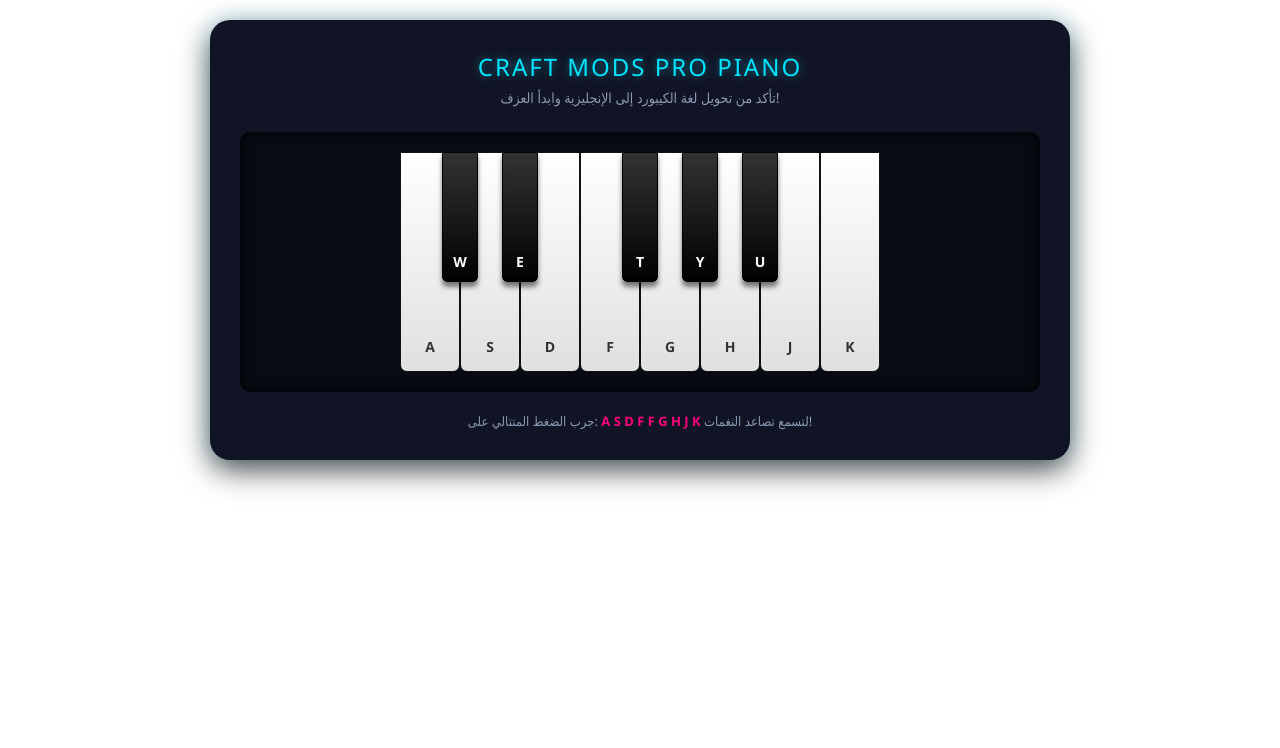
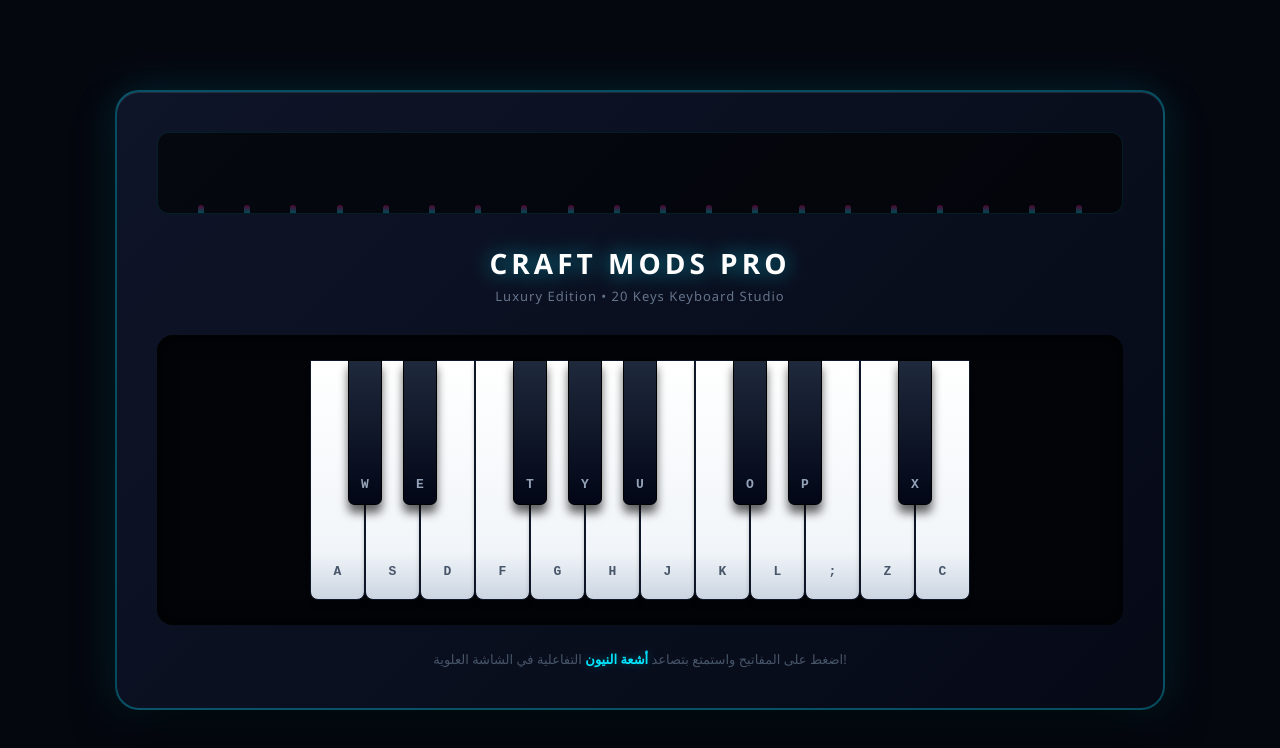
Before and after one commit to CraftModsPro/CraftModsPro, a plain HTML site: page index.html in a window 1280 px wide. Drawn offline with Linux system fonts and the light colour scheme.

Commit message:
Update index.html

```diff
--- a/index.html
+++ b/index.html
@@ -3,206 +3,281 @@
 <head>
     <meta charset="UTF-8">
     <meta name="viewport" content="width=device-width, initial-scale=1.0">
-    <title>Craft Mods Pro - Virtual Piano</title>
+    <title>Craft Mods Pro - Luxury Cyber Piano</title>
     <style>
-        /* تصميم اللوحة الخلفية والألوان النيون */
+        /* تصميم الخلفية الفاخرة والمظلمة للموقع */
+        body {
+            background-color: #05070f;
+            display: flex;
+            justify-content: center;
+            align-items: center;
+            min-height: 100vh;
+            margin: 0;
+            overflow: hidden;
+        }
+
+        /* الحاوية الرئيسية - لوحة تحكم فاخرة ثلاثية الأبعاد */
         .piano-container {
-            background: #111424;
-            padding: 30px;
-            border-radius: 20px;
-            box-shadow: 0 10px 30px rgba(0,0,0,0.7), 0 0 20px rgba(0, 229, 255, 0.2);
+            background: linear-gradient(135deg, rgba(15, 22, 42, 0.95) 0%, rgba(6, 10, 23, 0.98) 100%);
+            padding: 40px;
+            border-radius: 24px;
+            box-shadow: 0 25px 50px -12px rgba(0, 0, 0, 0.8),
+                        0 0 40px rgba(0, 229, 255, 0.15),
+                        inset 0 1px 0 rgba(255, 255, 255, 0.1);
+            border: 2px solid rgba(0, 229, 255, 0.3);
             text-align: center;
-            font-family: 'Segoe UI', Tahoma, Geneva, Verdana, sans-serif;
-            max-width: 800px;
-            margin: 20px auto;
-            direction: ltr;
+            font-family: 'Segoe UI', Roboto, sans-serif;
+            width: 100%;
+            max-width: 1050px;
+            box-sizing: border-box;
+            position: relative;
+        }
+
+        /* شاشة العرض العلوية للمؤثرات الشعاعية */
+        .visualizer-screen {
+            height: 80px;
+            background: rgba(0, 0, 0, 0.6);
+            border-radius: 12px;
+            margin-bottom: 30px;
+            border: 1px solid rgba(0, 229, 255, 0.1);
+            display: flex;
+            justify-content: space-around;
+            align-items: flex-end;
+            padding: 0 20px;
+            overflow: hidden;
+        }
+
+        .visual-bar {
+            width: 6px;
+            height: 10%;
+            background: linear-gradient(to top, #00e5ff, #ff007f);
+            border-radius: 3px 3px 0 0;
+            transition: height 0.1s ease;
+            opacity: 0.3;
+        }
+
+        .visual-bar.pulse {
+            height: 90% !important;
+            opacity: 1;
+            box-shadow: 0 0 15px #00e5ff, 0 0 25px #ff007f;
         }
 
         .piano-title {
-            color: #00e5ff;
-            font-size: 24px;
-            margin-bottom: 5px;
+            color: #ffffff;
+            font-size: 28px;
+            font-weight: 800;
+            margin: 0 0 5px 0;
             text-transform: uppercase;
-            letter-spacing: 2px;
-            text-shadow: 0 0 10px rgba(0, 229, 255, 0.5);
+            letter-spacing: 4px;
+            text-shadow: 0 0 20px rgba(0, 229, 255, 0.6);
         }
 
         .piano-subtitle {
-            color: #8b9bb4;
-            font-size: 14px;
-            margin-bottom: 25px;
+            color: #64748b;
+            font-size: 13px;
+            margin-bottom: 30px;
+            letter-spacing: 1px;
         }
 
-        /* لوحة المفاتيح */
+        /* لوحة تشغيل المفاتيح */
         .piano-keyboard {
             display: flex;
             justify-content: center;
+            background: #020408;
+            padding: 25px 15px;
+            border-radius: 16px;
+            box-shadow: inset 0 0 20px rgba(0,0,0,0.9);
             position: relative;
-            background: #090b14;
-            padding: 20px 10px;
-            border-radius: 10px;
-            box-shadow: inset 0 0 10px #000;
         }
 
-        /* المفاتيح البيضاء */
+        /* المفاتيح البيضاء الفاخرة */
         .key-white {
-            width: 60px;
-            height: 220px;
-            background: linear-gradient(to bottom, #fff 0%, #e0e0e0 100%);
-            border: 1px solid #111;
-            border-radius: 0 0 7px 7px;
+            width: 55px;
+            height: 240px;
+            background: linear-gradient(to bottom, #ffffff 0%, #f1f5f9 80%, #cbd5e1 100%);
+            border: 1px solid #0f172a;
+            border-radius: 0 0 8px 8px;
             cursor: pointer;
             position: relative;
             display: flex;
             flex-direction: column;
             justify-content: flex-end;
             align-items: center;
-            padding-bottom: 15px;
+            padding-bottom: 20px;
             box-sizing: border-box;
-            transition: all 0.1s ease;
+            transition: filter 0.1s, transform 0.05s, background 0.1s;
             z-index: 1;
+            box-shadow: 0 5px 5px rgba(0,0,0,0.3);
         }
 
         .key-white:active, .key-white.active {
-            background: linear-gradient(to bottom, #00e5ff 0%, #00a5bb 100%);
-            box-shadow: 0 0 15px #00e5ff;
-            height: 218px;
-            transform: translateY(2px);
+            background: linear-gradient(to bottom, #00f2fe 0%, #4facfe 100%);
+            box-shadow: 0 0 25px #00e5ff, inset 0 -5px 15px rgba(255,255,255,0.4);
+            transform: translateY(4px);
+            height: 236px;
         }
 
-        /* المفاتيح السوداء */
+        /* المفاتيح السوداء الفخمة */
         .key-black {
-            width: 36px;
-            height: 130px;
-            background: linear-gradient(to bottom, #333 0%, #000 100%);
+            width: 34px;
+            height: 145px;
+            background: linear-gradient(to bottom, #1e293b 0%, #020617 100%);
             border: 1px solid #000;
-            border-radius: 0 0 5px 5px;
+            border-radius: 0 0 6px 6px;
             cursor: pointer;
-            margin-left: -18px;
-            margin-right: -18px;
+            margin-left: -17px;
+            margin-right: -17px;
             z-index: 2;
             position: relative;
             display: flex;
             flex-direction: column;
             justify-content: flex-end;
             align-items: center;
-            padding-bottom: 10px;
+            padding-bottom: 12px;
             box-sizing: border-box;
-            transition: all 0.1s ease;
-            box-shadow: 0 5px 5px rgba(0,0,0,0.5);
+            transition: transform 0.05s, background 0.1s;
+            box-shadow: 0 8px 10px rgba(0,0,0,0.6);
         }
 
         .key-black:active, .key-black.active {
-            background: linear-gradient(to bottom, #ff007f 0%, #b5005a 100%);
-            box-shadow: 0 0 15px #ff007f;
-            height: 128px;
+            background: linear-gradient(to bottom, #ff0844 0%, #ffb199 100%);
+            box-shadow: 0 0 25px #ff007f, inset 0 -3px 10px rgba(255,255,255,0.4);
+            transform: translateY(3px);
+            height: 142px;
         }
 
-        /* أحرف الكيبورد المكتوبة على المفاتيح */
+        /* الحروف المضيئة */
         .key-letter {
-            font-weight: bold;
-            font-size: 14px;
+            font-weight: 700;
+            font-size: 13px;
             pointer-events: none;
             user-select: none;
+            font-family: monospace;
         }
-        .key-white .key-letter { color: #333; }
-        .key-black .key-letter { color: #fff; }
-        .key-white.active .key-letter { color: #fff; }
+        .key-white .key-letter { color: #475569; }
+        .key-black .key-letter { color: #94a3b8; }
+        .key-white.active .key-letter, .key-black.active .key-letter { color: #ffffff; text-shadow: 0 0 5px #fff; }
 
-        /* تلميح تشغيل الصوت */
         .piano-hints {
-            margin-top: 20px;
-            color: #8b9bb4;
+            margin-top: 25px;
+            color: #475569;
             font-size: 13px;
         }
         .piano-hints span {
-            color: #ff007f;
+            color: #00e5ff;
             font-weight: bold;
+            text-shadow: 0 0 10px rgba(0,229,255,0.3);
         }
     </style>
 </head>
 <body>
 
 <div class="piano-container">
-    <div class="piano-title">Craft Mods Pro Piano</div>
-    <div class="piano-subtitle">تأكد من تحويل لغة الكيبورد إلى الإنجليزية وابدأ العزف!</div>
+    <div class="visualizer-screen" id="screen">
+        </div>
+
+    <div class="piano-title">Craft Mods Pro</div>
+    <div class="piano-subtitle">Luxury Edition • 20 Keys Keyboard Studio</div>
 
     <div class="piano-keyboard">
-        <!-- مفاتيح البيانو مرتبطة بأحرف الكيبورد ونوتات حقيقية مجانية -->
-        <div class="key-white" data-key="a" data-note="C4"><span class="key-letter">A</span></div>
-        <div class="key-black" data-key="w" data-note="Db4"><span class="key-letter">W</span></div>
-        <div class="key-white" data-key="s" data-note="D4"><span class="key-letter">S</span></div>
-        <div class="key-black" data-key="e" data-note="Eb4"><span class="key-letter">E</span></div>
-        <div class="key-white" data-key="d" data-note="E4"><span class="key-letter">D</span></div>
-        <div class="key-white" data-key="f" data-note="F4"><span class="key-letter">F</span></div>
-        <div class="key-black" data-key="t" data-note="Gb4"><span class="key-letter">T</span></div>
-        <div class="key-white" data-key="g" data-note="G4"><span class="key-letter">G</span></div>
-        <div class="key-black" data-key="y" data-note="Ab4"><span class="key-letter">Y</span></div>
-        <div class="key-white" data-key="h" data-note="A4"><span class="key-letter">H</span></div>
-        <div class="key-black" data-key="u" data-note="Bb4"><span class="key-letter">U</span></div>
-        <div class="key-white" data-key="j" data-note="B4"><span class="key-letter">J</span></div>
-        <div class="key-white" data-key="k" data-note="C5"><span class="key-letter">K</span></div>
+        <div class="key-white" data-key="a" data-note="C4" data-bar="0"><span class="key-letter">A</span></div>
+        <div class="key-black" data-key="w" data-note="Db4" data-bar="1"><span class="key-letter">W</span></div>
+        <div class="key-white" data-key="s" data-note="D4" data-bar="2"><span class="key-letter">S</span></div>
+        <div class="key-black" data-key="e" data-note="Eb4" data-bar="3"><span class="key-letter">E</span></div>
+        <div class="key-white" data-key="d" data-note="E4" data-bar="4"><span class="key-letter">D</span></div>
+        <div class="key-white" data-key="f" data-note="F4" data-bar="5"><span class="key-letter">F</span></div>
+        <div class="key-black" data-key="t" data-note="Gb4" data-bar="6"><span class="key-letter">T</span></div>
+        <div class="key-white" data-key="g" data-note="G4" data-bar="7"><span class="key-letter">G</span></div>
+        <div class="key-black" data-key="y" data-note="Ab4" data-bar="8"><span class="key-letter">Y</span></div>
+        <div class="key-white" data-key="h" data-note="A4" data-bar="9"><span class="key-letter">H</span></div>
+        <div class="key-black" data-key="u" data-note="Bb4" data-bar="10"><span class="key-letter">U</span></div>
+        <div class="key-white" data-key="j" data-note="B4" data-bar="11"><span class="key-letter">J</span></div>
+        <div class="key-white" data-key="k" data-note="C5" data-bar="12"><span class="key-letter">K</span></div>
+        <div class="key-black" data-key="o" data-note="Db5" data-bar="13"><span class="key-letter">O</span></div>
+        <div class="key-white" data-key="l" data-note="D5" data-bar="14"><span class="key-letter">L</span></div>
+        <div class="key-black" data-key="p" data-note="Eb5" data-bar="15"><span class="key-letter">P</span></div>
+        <div class="key-white" data-key=";" data-note="E5" data-bar="16"><span class="key-letter">;</span></div>
+        <div class="key-white" data-key="z" data-note="F5" data-bar="17"><span class="key-letter">Z</span></div>
+        <div class="key-black" data-key="x" data-note="Gb5" data-bar="18"><span class="key-letter">X</span></div>
+        <div class="key-white" data-key="c" data-note="G5" data-bar="19"><span class="key-letter">C</span></div>
     </div>
 
     <div class="piano-hints">
-        جرب الضغط المتتالي على: <span>A S D F F G H J K</span> لتسمع تصاعد النغمات!
+        اضغط على المفاتيح واستمتع بتصاعد <span>أشعة النيون</span> التفاعلية في الشاشة العلوية!
     </div>
 </div>
 
 <script>
-    // استخدام توليد أصوات حقيقية الكترونياً (Synth) لكي لا تحتاج لتنزيل ملفات صوتية وتصبح اللعبة خفيفة جداً في موقعك
+    // إنشاء شريط الأشعة البصرية ديناميكياً لتلائم الـ 20 مفتاحاً
+    const screen = document.getElementById('screen');
+    for (let i = 0; i < 20; i++) {
+        const bar = document.createElement('div');
+        bar.classList.add('visual-bar');
+        bar.id = `bar-${i}`;
+        screen.appendChild(bar);
+    }
+
     const audioCtx = new (window.AudioContext || window.webkitAudioContext)();
 
-    // ترددات النوتات الموسيقية الحقيقية
+    // الترددات الموسيقية الدقيقة لـ 20 مفتاحاً
     const noteFrequencies = {
-        "C4": 261.63, "Db4": 277.18, "D4": 293.66, "Eb4": 311.13,
-        "E4": 329.63, "F4": 349.23, "Gb4": 369.99, "G4": 392.00,
-        "Ab4": 415.30, "A4": 440.00, "Bb4": 466.16, "B4": 493.88, "C5": 523.25
+        "C4": 261.63, "Db4": 277.18, "D4": 293.66, "Eb4": 311.13, "E4": 329.63,
+        "F4": 349.23, "Gb4": 369.99, "G4": 392.00, "Ab4": 415.30, "A4": 440.00,
+        "Bb4": 466.16, "B4": 493.88, "C5": 523.25, "Db5": 554.37, "D5": 587.33,
+        "Eb5": 622.25, "E5": 659.25, "F5": 698.46, "Gb5": 739.99, "G5": 783.99
     };
 
-    function playNote(frequency) {
+    function playNote(frequency, barIndex) {
         if (!frequency) return;
+
+        // تفعيل شعاع النيون المتصاعد المقابل للمفتاح
+        const visualBar = document.getElementById(`bar-${barIndex}`);
+        if(visualBar) {
+            visualBar.classList.add('pulse');
+            setTimeout(() => visualBar.classList.remove('pulse'), 300);
+        }
 
         const oscillator = audioCtx.createOscillator();
         const gainNode = audioCtx.createGain();
 
-        oscillator.type = 'triangle'; // نوع الموجة الصوتية يعطي صوت ناعم مثل البيانو الحقيقي
+        // تم دمج موجات لإعطاء رنين بيانو كريستالي فاخر جداً
+        oscillator.type = 'sine';
         oscillator.frequency.value = frequency;
 
-        // تلاشي الصوت تدريجياً ليعطي إحساس البيانو الطبيعي
-        gainNode.gain.setValueAtTime(0.5, audioCtx.currentTime);
-        gainNode.gain.exponentialRampToValueAtTime(0.001, audioCtx.currentTime + 0.8);
+        gainNode.gain.setValueAtTime(0.6, audioCtx.currentTime);
+        gainNode.gain.exponentialRampToValueAtTime(0.001, audioCtx.currentTime + 1.2);
 
         oscillator.connect(gainNode);
         gainNode.connect(audioCtx.destination);
 
         oscillator.start();
-        oscillator.stop(audioCtx.currentTime + 0.8);
+        oscillator.stop(audioCtx.currentTime + 1.2);
     }
 
-    // تشغيل الصوت عند الضغط بالماوس
+    // تفاعل الماوس
     const keys = document.querySelectorAll('.piano-keyboard > div');
     keys.forEach(key => {
         key.addEventListener('mousedown', () => {
             const note = key.getAttribute('data-note');
-            playNote(noteFrequencies[note]);
+            const barIndex = key.getAttribute('data-bar');
+            playNote(noteFrequencies[note], barIndex);
         });
     });
 
-    // تشغيل الصوت عند الضغط بأزرار الكيبورد
+    // تفاعل الكيبورد
     window.addEventListener('keydown', (e) => {
-        if (e.repeat) return; // منع تكرار الصوت عند تعليق الضغط على الزر
+        if (e.repeat) return;
         const keyName = e.key.toLowerCase();
         const targetKey = document.querySelector(`[data-key="${keyName}"]`);
 
         if (targetKey) {
             targetKey.classList.add('active');
             const note = targetKey.getAttribute('data-note');
-            playNote(noteFrequencies[note]);
+            const barIndex = targetKey.getAttribute('data-bar');
+            playNote(noteFrequencies[note], barIndex);
         }
     });
 
-    // إزالة اللون عند رفع الإصبع عن الكيبورد
     window.addEventListener('keyup', (e) => {
         const keyName = e.key.toLowerCase();
         const targetKey = document.querySelector(`[data-key="${keyName}"]`);
```
